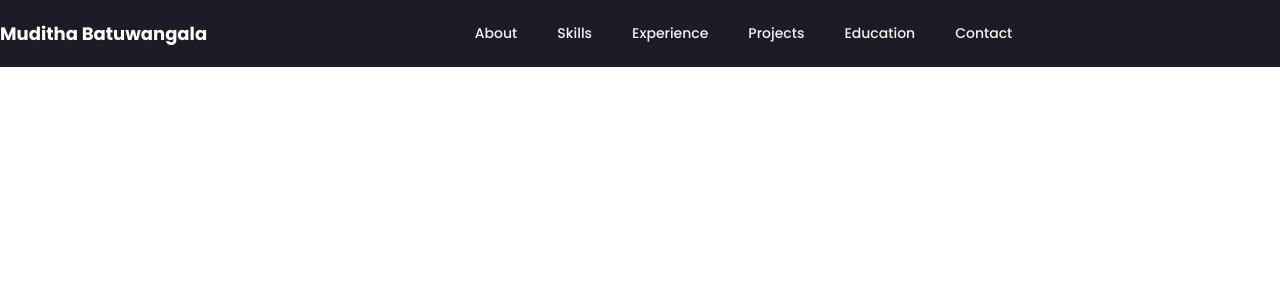
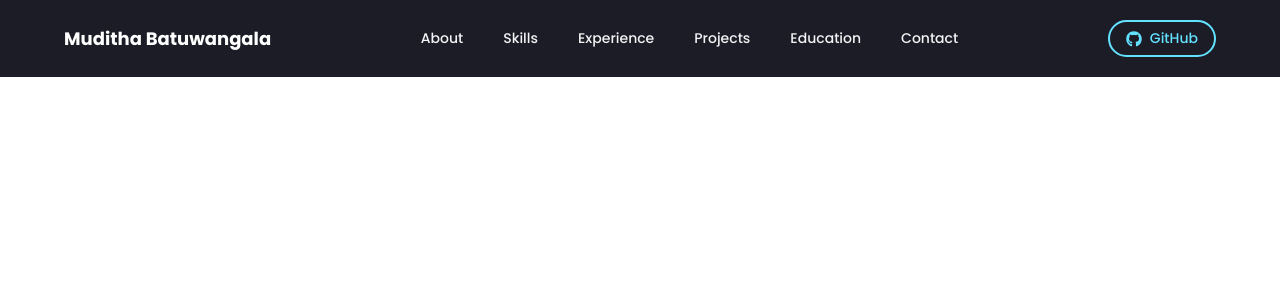
Before and after one commit to mudithatharuka/Personal-Portfolio, a React (Vite) app: page / in a window 1280 px wide. Shown: the top 300 px of the page. Built offline with nearby package versions, Linux system fonts and the light colour scheme.

Commit message:
Implement the navbar

```diff
--- a/package.json
+++ b/package.json
@@ -17,6 +17,7 @@
     "maath": "^0.10.7",
     "react": "^18.2.0",
     "react-dom": "^18.2.0",
+    "react-icons": "^5.0.1",
     "react-router-dom": "^6.22.3",
     "react-tilt": "^1.0.2"
   },
--- a/src/components/Navbar.jsx
+++ b/src/components/Navbar.jsx
@@ -1,14 +1,19 @@
 import React, { useState, useEffect } from "react";
 import { Link } from "react-router-dom";
-
 import { styles } from "../styles";
 import { navLinks } from "../constants/data";
+import { FaGithub } from "react-icons/fa";
+import { CgMenuHotdog } from "react-icons/cg";
+import { IoClose } from "react-icons/io5";
 
 const Navbar = () => {
   const [active, setActive] = useState("");
+  const [toggle, setToggle] = useState(false);
 
   return (
-    <nav className="bg-background py-5 w-full flex justify-center items-center sticky top-0 z-20">
+    <nav
+      className={`${styles.paddingX} bg-background py-5 w-full flex justify-center items-center sticky top-0 z-20`}
+    >
       <div className="flex justify-between w-full max-w-7xl items-center mx-auto ">
         <Link
           to="/"
@@ -18,17 +23,17 @@ const Navbar = () => {
             window.scroll(0, 0);
           }}
         >
-          <p className="text-white text-[18px] font-bold cursor-pointer flex">
+          <p className="text-txtMain text-[18px] font-bold cursor-pointer flex">
             Muditha Batuwangala
           </p>
         </Link>
-        <ul className="list-none hidden sm:flex flex-row gap-10">
+        <ul className="list-none hidden lg:flex flex-row gap-10">
           {navLinks.map((navItem) => (
             <li
               key={navItem.id}
               className={`${
-                active === navItem.title ? "text-white" : "text-txtPrimary"
-              } hover:text-white cursor-pointer text-[14px] font-medium`}
+                active === navItem.title ? "text-txtMain" : "text-txtPrimary"
+              } hover:text-txtMain cursor-pointer text-[14px] font-medium`}
               onClick={() => {
                 setActive(navItem.title);
               }}
@@ -37,8 +42,46 @@ const Navbar = () => {
             </li>
           ))}
         </ul>
-        <div>
-          <button></button>
+        <div className="hidden lg:flex justify-end">
+          <button
+            className={`${styles.padding} rounded-full flex gap-2 text-[14px] font-medium items-center border-2 border-primary hover:border-background text-primary hover:text-background transition ease-in-out delay-150 hover:bg-primary hover:scale-110 duration-400`}
+          >
+            <span className="text-[16px]">
+              <FaGithub />
+            </span>
+            GitHub
+          </button>
+        </div>
+        <div className="lg:hidden flex flex-1 justify-end items-center">
+          <span
+            className="text-[35px] font-medium text-txtPrimary"
+            onClick={() => setToggle(!toggle)}
+          >
+            {!toggle ? <CgMenuHotdog /> : <IoClose />}
+          </span>
+          <div
+            className={`${
+              !toggle ? "hidden" : "flex"
+            } bg-black absolute sm:top-20 top-24 sm:right-16 right-[26px] my-2 min-w-[140px] z-10 rounded-xl opacity-50 `}
+          >
+            <ul className="list-none p-6 items-start justify-end flex flex-1 flex-col gap-4">
+              {navLinks.map((navItem) => (
+                <li
+                  key={navItem.id}
+                  className={`${
+                    active === navItem.title
+                      ? "text-txtMain"
+                      : "text-txtPrimary"
+                  } hover:text-txtMain cursor-pointer text-[14px] font-medium`}
+                  onClick={() => {
+                    setActive(navItem.title);
+                  }}
+                >
+                  <a href={`#${navItem.id}`}>{navItem.title}</a>
+                </li>
+              ))}
+            </ul>
+          </div>
         </div>
       </div>
     </nav>
--- a/src/styles.js
+++ b/src/styles.js
@@ -1,7 +1,7 @@
 const styles = {
   paddingX: "sm:px-16 px-6",
   paddingY: "sm:py-16 py-6",
-  padding: "sm:px-16 px-6 sm:py-16 py-10",
+  padding: "sm:px-4 px-[6px] sm:py-[6px] py-[10px]",
 
   heroHeadText:
     "font-black text-white lg:text-[80px] sm:text-[60px] xs:text-[50px] text-[40px] lg:leading-[98px] mt-2",
--- a/src/themes.css
+++ b/src/themes.css
@@ -3,7 +3,9 @@
 @tailwind utilities;
 
 .dark {
-  --primary: 76, 120, 230;
+  /* --primary: 76, 120, 230; */
+  /* --primary: 34, 173, 194; */
+  --primary: 99, 226, 255;
 
   /* --gradDblue:;
   --gradLblue:;
@@ -20,6 +22,7 @@
   --copy-primary: 23, 23, 23;
   --copy-secondary: 115, 115, 115; */
 
+  --txtMain: 255, 255, 255;
   --txtPrimary: 242, 243, 244;
   --txt-secondary: 200, 207, 216;
   --txtTertiary: 98, 105, 112;
--- a/tailwind.config.js
+++ b/tailwind.config.js
@@ -4,6 +4,7 @@ export default {
   theme: {
     extend: {
       colors: {
+        primary: "rgba(var(--primary))",
         background: "rgba(var(--background))",
         altBackground: "rgba(var(--altBackground))",
         footerBackground: "rgba(var(--footerBackground))",
@@ -15,6 +16,7 @@ export default {
         // "cta-active": "rgba(var(--cta-active))",
         // "cta-text": "rgba(var(--cta-text))",
         // grape: "rgba(var(--grape))",--txt-primary: 242, 245, 247;
+        txtMain: "rgba(var(--txtMain))",
         txtPrimary: "rgba(var(--txtPrimary))",
         txtSecondary: "rgba(var(--txtSecondary))",
         txtTertiary: "rgba(var(--txtTertiary))",
```
Also changed, not shown: 1 other file (tests, documents, lock files or other folders).
